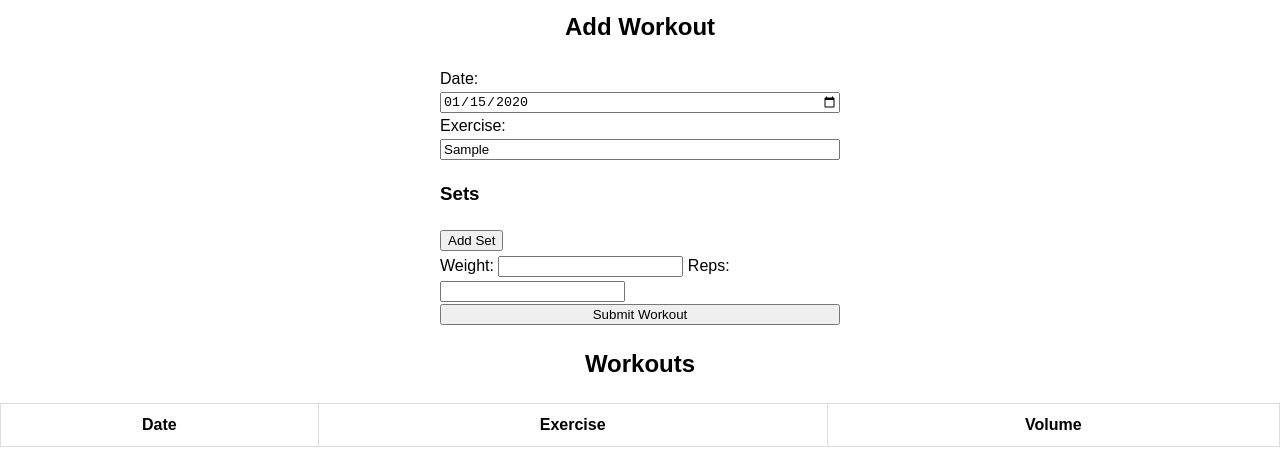
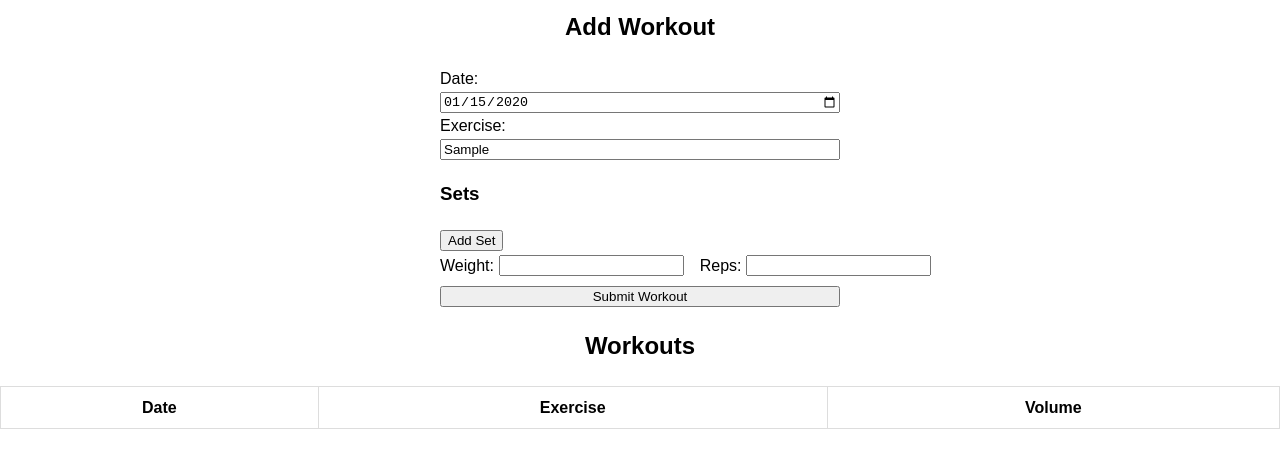
Before and after one commit to bud-moody/volume-tracker, a plain HTML site: page frontend/index.html in a window 1280 px wide. Both pictures are taken after typing "2020-01-15", "Sample" into the empty fields and a click on the button "Add Set". Shown: the part 86-543 px from the top of the page. Drawn offline with nearby package versions, Linux system fonts and the light colour scheme; no server answers.

Commit message:
Fix weifght and reps labels on Add Set input

```diff
--- a/frontend/script.js
+++ b/frontend/script.js
@@ -127,10 +127,14 @@ document.querySelector("#add-set").addEventListener("click", () => {
   const setDiv = document.createElement("div");
   setDiv.classList.add("set");
   setDiv.innerHTML = `
-    <label>Weight:</label>
-    <input type="number" class="weight" required>
-    <label>Reps:</label>
-    <input type="number" class="reps" required>
+    <span class="set-field">
+      <label>Weight:</label>
+      <input type="number" class="weight" required>
+    </span>
+    <span class="set-field">
+      <label>Reps:</label>
+      <input type="number" class="reps" required>
+    </span>
   `;
   setsContainer.appendChild(setDiv);
 });
--- a/frontend/styles.css
+++ b/frontend/styles.css
@@ -32,3 +32,15 @@ table th, table td {
   max-width: 800px;
   margin: 0 auto;
 }
+
+.set {
+  display: flex;
+  gap: 1em;
+  margin-bottom: 0.5em;
+}
+
+.set-field {
+  display: flex;
+  align-items: center;
+  gap: 0.3em;
+}
```
